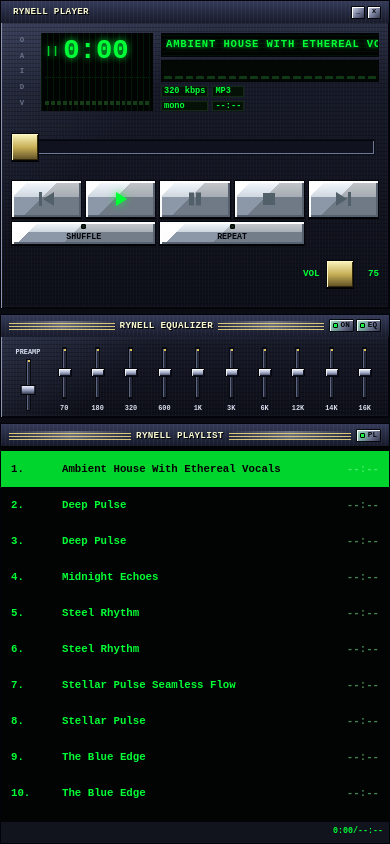
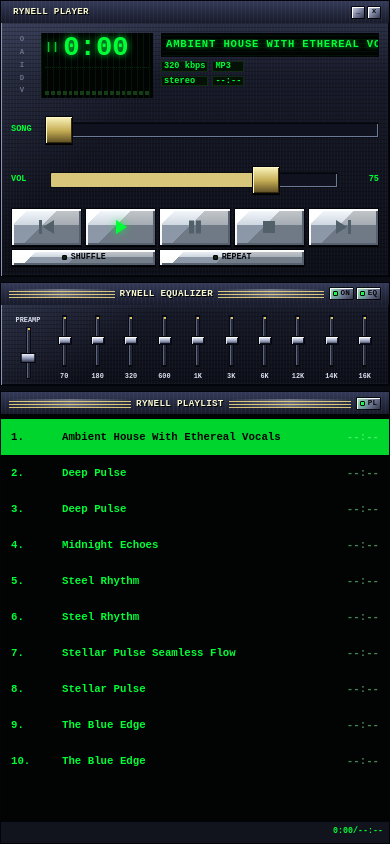
Before and after one commit to tompat1/musicplayer, a React (Vite) app: page / in a window 390 px wide. Built offline with nearby package versions, Linux system fonts and the light colour scheme.

Commit message:
feat: refactor WinampMiniPlayer layout and remove unused meter component

```diff
--- a/src/components/AudioPlayer.jsx
+++ b/src/components/AudioPlayer.jsx
@@ -540,25 +540,28 @@ function WinampMiniPlayer({
             <div className="winamp-marquee">
               <span data-playing={playing}>{(track?.title || 'No Tracks Loaded').toUpperCase()}</span>
             </div>
-            <div className="winamp-meter" aria-hidden="true">
-              {Array.from({ length: 20 }, (_, index) => (
-                <span key={index} data-playing={playing} style={{ '--bar': index }} />
-              ))}
-            </div>
             <div className="winamp-tech-row">
               <span>{bitrate} kbps</span>
               <span>{format}</span>
-              <span>{track?.key || 'mono'}</span>
+              <span>{track?.key || 'stereo'}</span>
               <strong>{track?.bpm ? `${track.bpm} BPM` : durationLabel}</strong>
             </div>
           </div>
         </div>
 
-        <div className="winamp-seek">
-          <Slider label="Miniplayer progress" value={progress} onChange={onSeek} />
-        </div>
+        <div className="winamp-bottom-row">
+          <div className="winamp-slider-row">
+            <label className="winamp-slider-control">
+              <span>SONG</span>
+              <Slider label="Song position" value={progress} onChange={onSeek} />
+            </label>
+            <label className="winamp-slider-control">
+              <span>VOL</span>
+              <Slider label="Volume" value={volume} onChange={onVolumeChange} />
+              <strong>{Math.round(volume * 100)}</strong>
+            </label>
+          </div>
 
-        <div className="winamp-bottom-row">
           <div className="winamp-controls">
             <button type="button" onClick={onPrevious} title="Previous track">
               <WinampTransportIcon type="previous" />
@@ -577,12 +580,6 @@ function WinampMiniPlayer({
             </button>
             <WinampLedButton active={shuffle} onClick={onToggleShuffle}>SHUFFLE</WinampLedButton>
             <WinampLedButton active={repeat} onClick={onToggleRepeat}>REPEAT</WinampLedButton>
-          </div>
-
-          <div className="winamp-volume">
-            <span>VOL</span>
-            <Slider label="Miniplayer volume" value={volume} onChange={onVolumeChange} />
-            <strong>{Math.round(volume * 100)}</strong>
           </div>
         </div>
       </section>
--- a/src/styles.css
+++ b/src/styles.css
@@ -1951,23 +1951,6 @@ h1 {
   animation: none;
 }
 
-.winamp-meter {
-  height: 18px;
-  margin-top: 3px;
-  padding: 2px;
-  border: 1px solid #020403;
-  background: #040805;
-}
-
-.winamp-meter span {
-  background: #103915;
-}
-
-.winamp-meter span[data-playing="true"] {
-  background: linear-gradient(to top, #00ff36 0 54%, #f3e85a 55% 78%, #ff4d36 79%);
-  box-shadow: none;
-}
-
 .winamp-tech-row {
   display: grid;
   grid-template-columns: repeat(4, max-content);
@@ -1987,11 +1970,34 @@ h1 {
   box-shadow: inset 0 0 0 1px #112b15;
 }
 
-.winamp-seek {
-  padding: 2px 40px 3px 114px;
-}
-
-.winamp-seek .slider-track {
+.winamp-slider-row {
+  display: grid;
+  grid-template-columns: minmax(0, 1fr) 88px;
+  gap: 7px;
+  align-items: center;
+}
+
+.winamp-slider-control {
+  display: grid;
+  grid-template-columns: 28px minmax(0, 1fr);
+  gap: 5px;
+  align-items: center;
+  min-width: 0;
+  color: #00ff36;
+  font: 900 0.54rem/1 var(--mono);
+}
+
+.winamp-slider-control strong {
+  justify-self: end;
+  color: #00ff36;
+  font: inherit;
+}
+
+.winamp-slider-control:last-child {
+  grid-template-columns: 24px minmax(0, 1fr) max-content;
+}
+
+.winamp-slider-control .slider-track {
   height: 8px;
   border-color: #0b0d15;
   border-radius: 1px;
@@ -1999,13 +2005,12 @@ h1 {
   box-shadow: inset 1px 1px 0 #05060b, inset -1px -1px 0 #6e7897;
 }
 
-.winamp-seek .slider-fill {
+.winamp-slider-control .slider-fill {
   background: #d8c77a;
   box-shadow: none;
 }
 
-.winamp-seek .slider-thumb,
-.winamp-volume .slider-thumb {
+.winamp-slider-control .slider-thumb {
   border: 1px solid #05060a;
   border-radius: 1px;
   background:
@@ -2154,38 +2159,10 @@ h1 {
   border-left: 11px solid currentColor;
 }
 
-.winamp-volume {
-  justify-self: end;
-  width: 76px;
-  display: grid;
-  grid-template-columns: 1fr;
-  gap: 2px;
-  padding: 0;
-  color: #aeb9dd;
-  font-size: 0.48rem;
-  letter-spacing: 0;
-}
-
-.winamp-volume > span,
-.winamp-volume strong {
-  display: none;
-}
-
-.winamp-volume .slider-track {
-  height: 8px;
-  border-color: #05060b;
-  border-radius: 1px;
-  background: #10131f;
-  box-shadow: inset 1px 1px 0 #05060b, inset -1px -1px 0 #6e7897;
-}
-
-.winamp-volume .slider-fill {
-  background: #00ff36;
-  box-shadow: none;
-}
-
 .winamp-controls .winamp-led-button {
   min-height: 17px;
+  display: flex;
+  align-items: center;
   justify-content: start;
   gap: 4px;
   padding-inline: 5px;
@@ -2466,31 +2443,33 @@ h1 {
     font-size: 0.66rem;
   }
 
-  .winamp-meter {
-    height: 22px;
-  }
-
   .winamp-tech-row {
     grid-template-columns: repeat(2, max-content);
     font-size: 0.54rem;
   }
 
-  .winamp-seek {
-    padding: 8px 14px 6px;
-  }
-
-  .winamp-seek .slider-field,
-  .winamp-volume .slider-field {
+  .winamp-slider-row {
+    grid-template-columns: 1fr;
+    gap: 4px;
+  }
+
+  .winamp-slider-control {
+    grid-template-columns: 34px minmax(0, 1fr);
+  }
+
+  .winamp-slider-control:last-child {
+    grid-template-columns: 34px minmax(0, 1fr) 36px;
+  }
+
+  .winamp-slider-control .slider-field {
     min-height: 46px;
   }
 
-  .winamp-seek .slider-track,
-  .winamp-volume .slider-track {
+  .winamp-slider-control .slider-track {
     height: 16px;
   }
 
-  .winamp-seek .slider-thumb,
-  .winamp-volume .slider-thumb {
+  .winamp-slider-control .slider-thumb {
     width: 28px;
     height: 28px;
   }
@@ -2511,19 +2490,6 @@ h1 {
 
   .winamp-controls button {
     min-height: 38px;
-  }
-
-  .winamp-volume {
-    display: grid;
-    grid-template-columns: 32px minmax(0, 1fr) 36px;
-    align-items: center;
-  }
-
-  .winamp-volume > span,
-  .winamp-volume strong {
-    display: block;
-    color: #00ff36;
-    font: 900 0.58rem/1 var(--mono);
   }
 
   .winamp-eq-panel {
```
